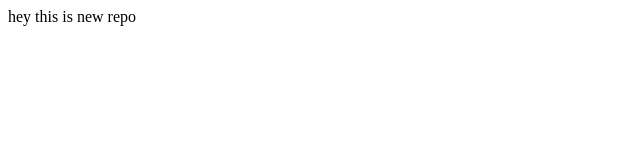
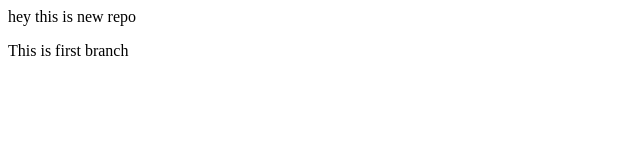
Before and after one commit to bhaveshyadav111/newlocalrepo, a plain HTML site: page index.html in a window 1280 px wide. Shown: the whole page, without its empty margins (0-640 px from the left). Drawn offline with Linux system fonts and the light colour scheme.

Commit message:
first branch work

```diff
--- a/index.html
+++ b/index.html
@@ -1 +1,2 @@
 <p>hey this is new repo</p>
+<p>This is first branch </p>
```
